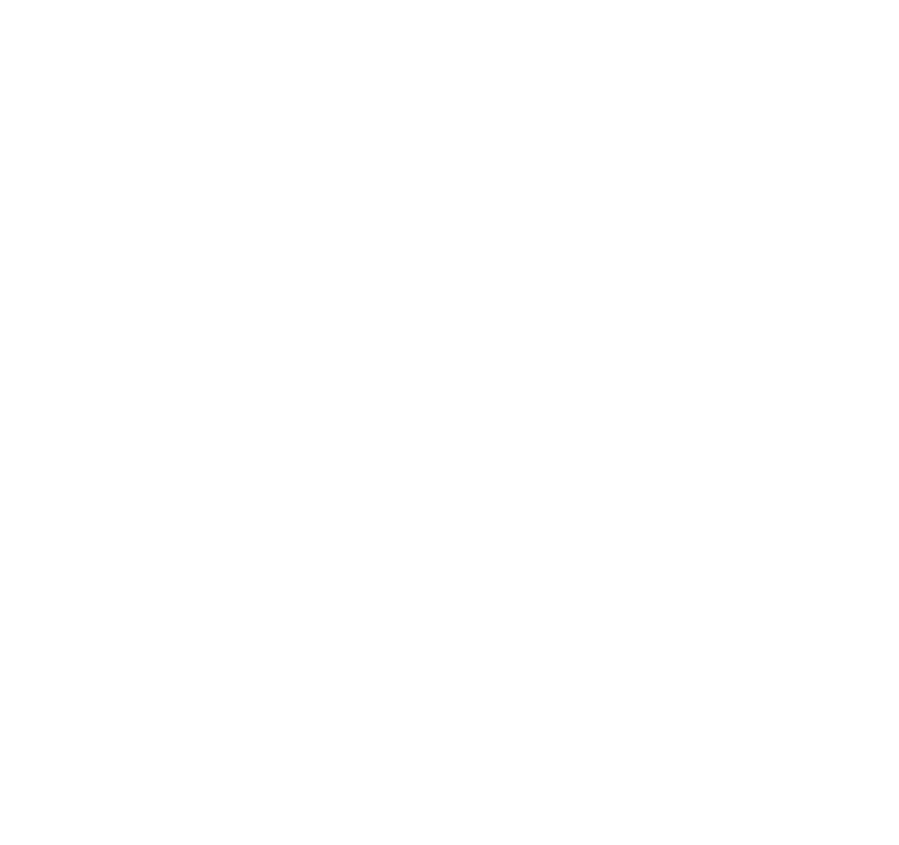
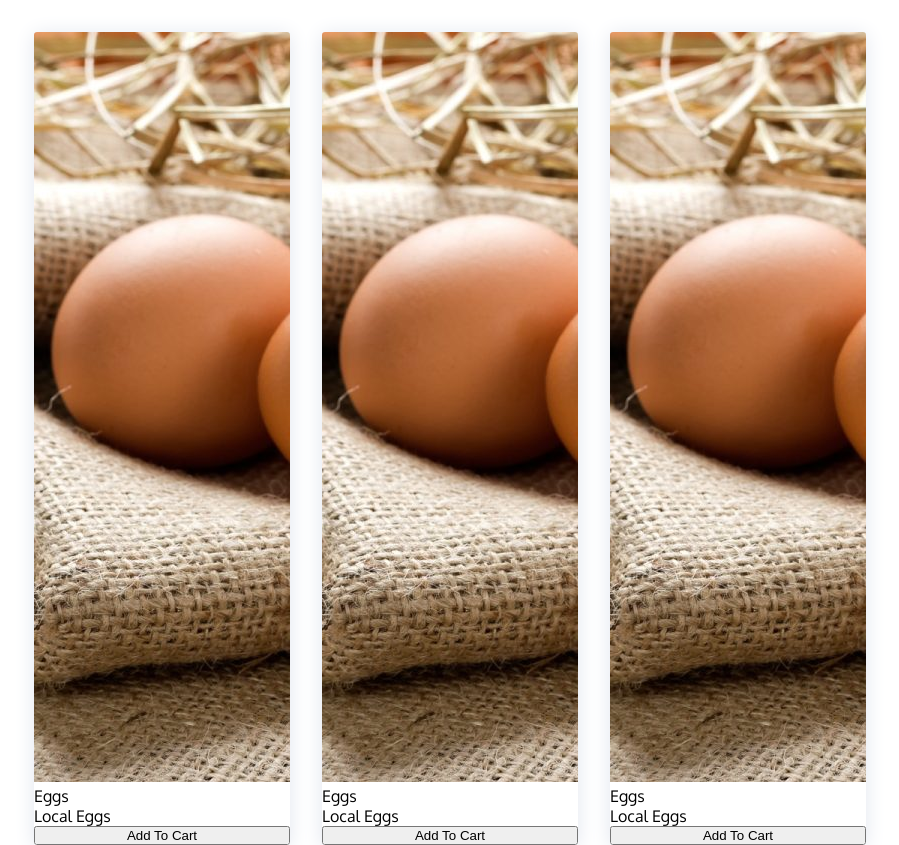
Before and after one commit to JamariaSims/African-Market-Place, a React (Create React App) app in the folder africanmarketplace/: page / in a window 1280 px wide. Shown: the whole page, without its empty margins (190-1089 px from the left). Before the commit the page ends 800 px from the top, so only its background shows below. Built offline with nearby package versions, Linux system fonts and the light colour scheme.

Commit message:
installed scss extension and styled

```diff
--- a/africanmarketplace/src/App.css
+++ /dev/null
@@ -1,69 +0,0 @@
-/* CSS Reset By Coco */
-
-*,
-::before,
-::after {
-    box-sizing: border-box;
-}
-
-html,
-body {
-    margin: 0;
-    padding: 0;
-    font-size: 16px;
-}
-
-body,
-input,
-button,
-select,
-textarea {
-    font-family: sans-serif;
-}
-
-a {
-    text-decoration: none;
-}
-
-a:link {
-    color: #6a26cd;
-}
-
-a:hover {
-    color: #431488;
-}
-
-a:active {
-    color: #6a26cd;
-}
-
-a:visited {
-    color: #6a26cd;
-}
-
-html,
-body,
-#root {
-    height: 100%;
-}
-
-ul,
-ol {
-    margin:0;
-    padding:0;
-    list-style: none;
-}
-
-table {
-    border-collapse: collapse;
-}
-
-th {
-    text-align: left;
-}
-
-td {
-    vertical-align: middle;
-}
-
-/* End Css Reset */
--- a/africanmarketplace/src/App.js
+++ b/africanmarketplace/src/App.js
@@ -1,9 +1,29 @@
-import "./App.css";
+import "./App.scss";
 import React from "react";
 import ReactDOM from "react-dom";
+import eggs from "../src/assets/eggs.jpg";
 
 function App() {
-  return <div className="wrapper"></div>;
+  return (
+    <div className="wrapper">
+      <Card img={eggs} title="Eggs" description="Local Eggs" />
+      <Card img={eggs} title="Eggs" description="Local Eggs" />
+      <Card img={eggs} title="Eggs" description="Local Eggs" />
+    </div>
+  );
+}
+
+function Card(props) {
+  return (
+    <div className="card">
+      <div className="cardBody">
+        <img src={props.img} class="cardImage" />
+        <h2 className="cardTitle">{props.title}</h2>
+        <p className="cardDescription">{props.description}</p>
+      </div>
+      <button className="cardButton">Add To Cart</button>
+    </div>
+  );
 }
 
 export default App;
--- /dev/null
+++ b/africanmarketplace/src/App.scss
@@ -0,0 +1,175 @@
+/* http://meyerweb.com/eric/tools/css/reset/
+   v2.0 | 20110126
+   License: none (public domain)
+*/
+
+html,
+body,
+div,
+span,
+applet,
+object,
+iframe,
+h1,
+h2,
+h3,
+h4,
+h5,
+h6,
+p,
+blockquote,
+pre,
+a,
+abbr,
+acronym,
+address,
+big,
+cite,
+code,
+del,
+dfn,
+em,
+img,
+ins,
+kbd,
+q,
+s,
+samp,
+small,
+strike,
+strong,
+sub,
+sup,
+tt,
+var,
+b,
+u,
+i,
+center,
+dl,
+dt,
+dd,
+ol,
+ul,
+li,
+fieldset,
+form,
+label,
+legend,
+table,
+caption,
+tbody,
+tfoot,
+thead,
+tr,
+th,
+td,
+article,
+aside,
+canvas,
+details,
+embed,
+figure,
+figcaption,
+footer,
+header,
+hgroup,
+menu,
+nav,
+output,
+ruby,
+section,
+summary,
+time,
+mark,
+audio,
+video {
+  margin: 0;
+  padding: 0;
+  border: 0;
+  font-size: 100%;
+  font: inherit;
+  vertical-align: baseline;
+}
+/* HTML5 display-role reset for older browsers */
+article,
+aside,
+details,
+figcaption,
+figure,
+footer,
+header,
+hgroup,
+menu,
+nav,
+section {
+  display: block;
+}
+ol,
+ul {
+  list-style: none;
+}
+blockquote,
+q {
+  quotes: none;
+}
+blockquote:before,
+blockquote:after,
+q:before,
+q:after {
+  content: "";
+  content: none;
+}
+table {
+  border-collapse: collapse;
+  border-spacing: 0;
+}
+
+@import url("https://fonts.googleapis.com/css2?family=Oxygen:wght@300;400;700&display=swap");
+
+/* Color Variables */
+$clr-primary: #d50000;
+$clr-primary-hover: #29e6a7;
+$clr-primary-dark: #039d69;
+$clr-gray100: #f9fbff;
+$clr-gray150: #f4f6fb;
+$clr-gray200: #eef1f6;
+$clr-gray300: #e1e5ee;
+$clr-gray400: #767b91;
+$clr-gray500: #4f546c;
+$clr-gray600: #2a324b;
+$clr-gray700: #161d34;
+
+/* Border Radius */
+$radius: 0.2rem;
+
+*,
+*::before,
+*::after {
+  box-sizing: border-box;
+  margin: 0;
+  padding: 0;
+}
+
+body {
+  font-family: Oxygen, sans-serif;
+  margin: 2rem;
+}
+
+.wrapper {
+  display: grid;
+  grid-template-columns: repeat(auto-fit, minmax(12rem, 16rem));
+  gap: 2rem;
+  justify-content: center;
+}
+
+.card {
+  overflow: hidden;
+  box-shadow: 0 2px 20px $clr-gray300;
+  border-radius: $radius;
+  display: flex;
+  flex-direction: column;
+  justify-content: space-between;
+  cursor: pointer;
+  transition: transform 200ms ease-in;
+}
```
Also changed, not shown: 1 other file (tests, documents, lock files or other folders).
